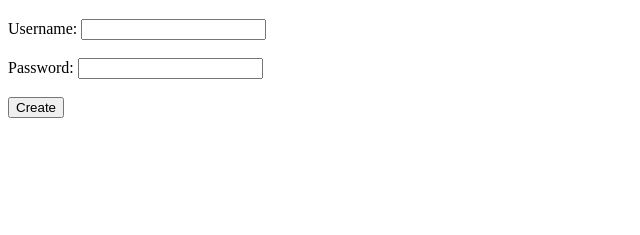
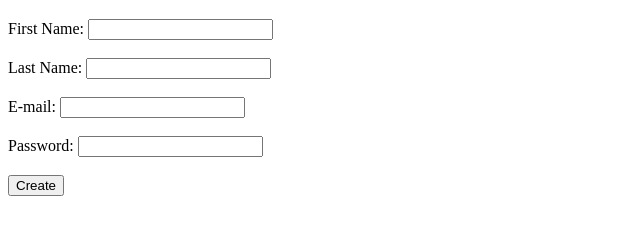
Before and after one commit to lbarua00/Build-1---Group-3, a plain HTML site: page Create_Account.html in a window 1280 px wide. Shown: the part 61-296 px from the top of the page, without its empty margins (0-640 px from the left). Drawn offline with Linux system fonts and the light colour scheme.

Commit message:
Update Create_Account.html

```diff
--- a/Create_Account.html
+++ b/Create_Account.html
@@ -13,9 +13,17 @@
         <div class="createAccount">
             <form id="createAccount" method="POST" action="action-page.php">
 
-                <!--Username container-->
-                <label>Username: </label>
-                <input type="text" name="username" id="username" required><br><br>
+                <!--First Name container-->
+                <label>First Name: </label>
+                <input type="firstName" name="firstName" id="firstName" required><br><br>
+
+                <!--Last Name container-->
+                <label>Last Name: </label>
+                <input type="lastName" name="lastName" id="lastName" required><br><br>
+
+                <!--E-mail container-->
+                <label>E-mail: </label>
+                <input type="email" name="email" id="email" required><br><br>
 
                 <!--Password container-->
                 <label>Password: </label>
```
